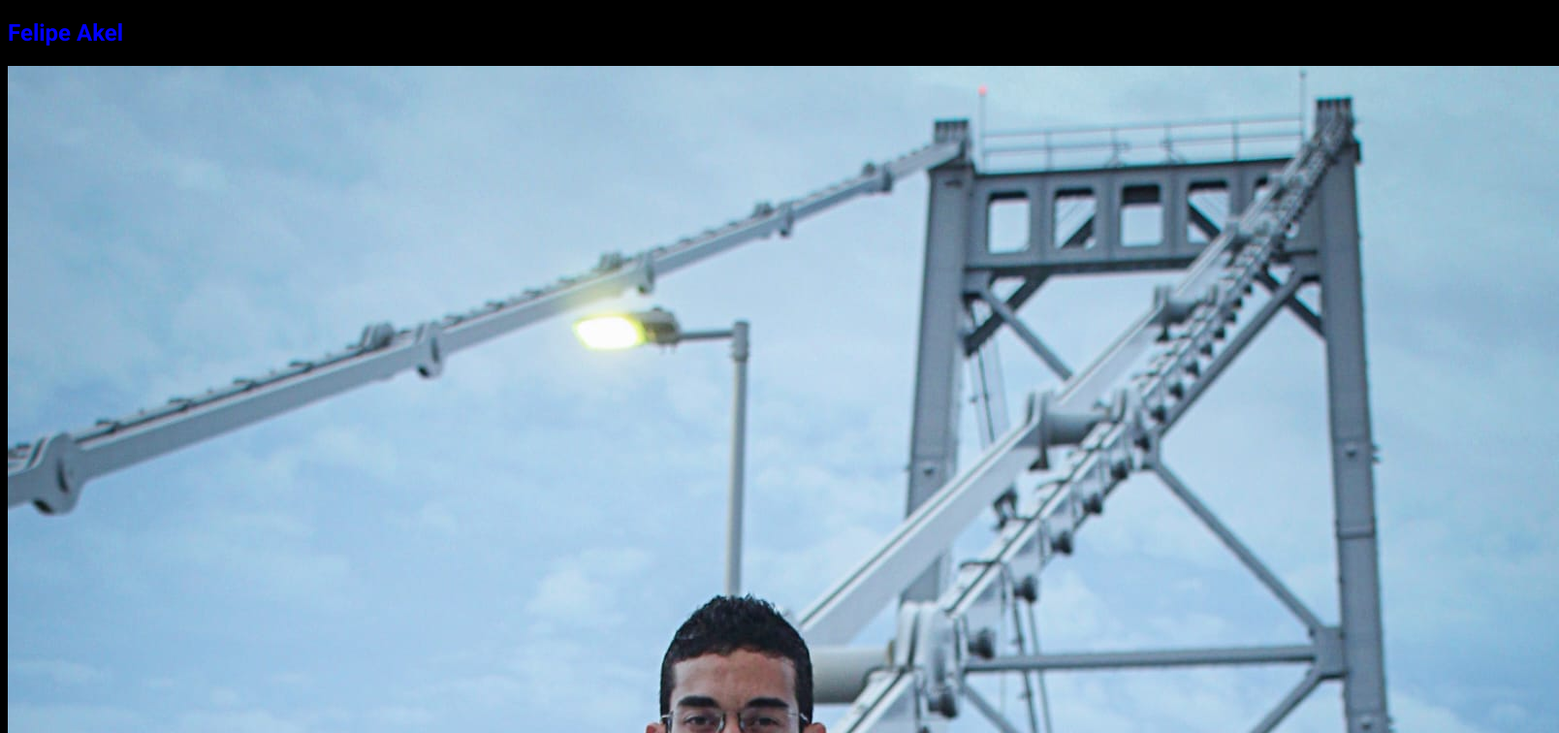
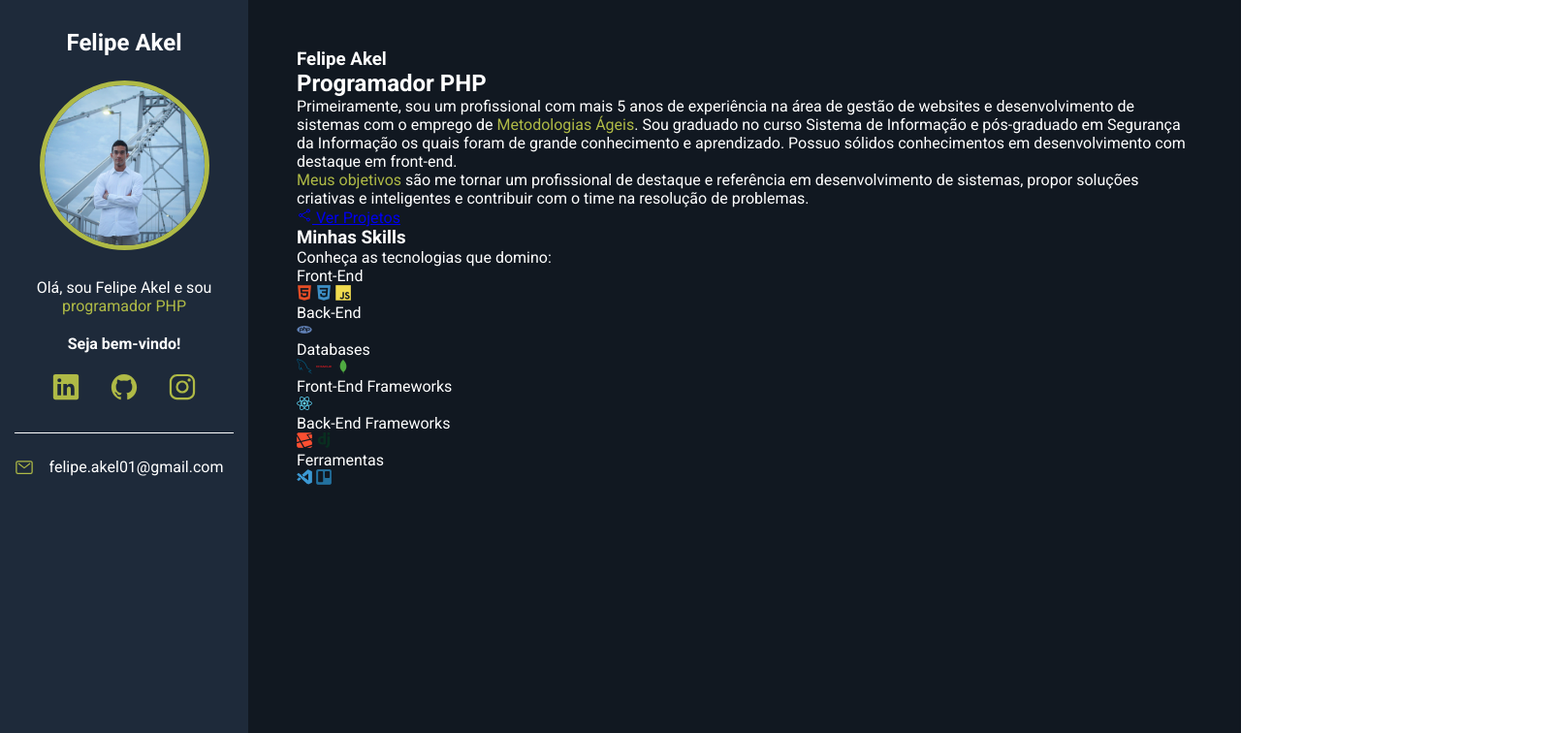
Before and after one commit to FelipeAkel/projeto-final-github, a plain HTML site: page index.html in a window 1280 px wide. Shown: the top 756 px of the page at 97% size, 1608 px wide, since content can reach past the window. Drawn offline with nearby package versions, Linux system fonts and the light colour scheme.

Commit message:
Aplicação de Estilo CSS sobre o aside

```diff
--- a/css/style.css
+++ b/css/style.css
@@ -1,8 +1,109 @@
+/* Reset */
 * {
+    margin: 0px;
+    padding: 0px;
+    box-sizing: border-box;
     font-family: 'Roboto', sans-serif;
 }
 
-body{
-    color: blue;
-    background-color: black;
+/* Variables */
+:root {
+    --main-color: #afba46;
+    --main-text-color: #fff;
+    --border-color: #fff;
+    --bio-background-color: #1E2A3A;
+    --bio-border-color: #293544;
+    --about-background-color: #111821;
 }
+
+/* General */
+.heighlight {
+    color: var(--main-color);
+}
+
+/* Container */
+#container {
+    display: flex;
+    flex-direction: row;
+    color: var(--main-text-color)
+}
+
+#bio-container {
+    flex: 1 1 20%;
+    min-height: 100vh;
+    /*Pegando a tela toda*/
+    background-color: var(--bio-background-color);
+    text-align: center;
+    padding: 30px 15px;
+    border-radius: 5px solid var(--bio-border-color);
+}
+
+#about-container {
+    flex: 1 1 80%;
+    min-height: 100vh;
+    background-color: var(--about-background-color);
+    padding: 50px;
+}
+
+/* Bio container */
+#bio-container h2 {
+    margin-bottom: 25px;
+}
+
+#bio-container p {
+    margin-bottom: 20px;
+}
+
+#bio-image {
+    width: 175px;
+    height: 175px;
+    border-radius: 50%;
+    border: 5px solid var(--main-color);
+    margin-bottom: 25px;
+}
+
+#bio-container #welcome-text {
+    font-weight: bold;
+}
+
+#social-container {
+    display: flex;
+    justify-content: center;
+    list-style: none;
+    border-bottom: 1px solid var(--border-color);
+    margin-bottom: 25px;
+    padding-bottom: 25px;
+}
+
+#social-container li {
+    flex: 1 1 0;
+    max-width: 60px;
+}
+
+#social-container li a {
+    color: var(--main-color);
+    font-size: 30px;
+}
+
+#email-container {
+    display: flex;
+    justify-content: center;
+  }
+
+  #email-container ion-icon,
+  #email-container a {
+    flex: 1 1 0;
+  }
+
+  #email-container a {
+    color: var(--main-text-color);
+    text-decoration: none;
+    max-width: 225px;
+  }
+
+  #email-container ion-icon {
+    color: var(--main-color);
+    font-size: 20px;
+    margin-right: 5px;
+    max-width: 20px;
+  }
--- a/index.html
+++ b/index.html
@@ -28,19 +28,19 @@
 
 <body>
 
-    <main id="content">
+    <main id="container">
         <aside id="bio-container">
             <h2>Felipe Akel</h2>
-            <img src="img/felipe-akel.jpeg" alt="Felipe Akel">
-            <p> Olá, sou Felipe Akel e sou programador PHP </p>
+            <img id="bio-image" src="img/felipe-akel.jpeg" alt="Felipe Akel">
+            <p> Olá, sou Felipe Akel e sou <span class="heighlight" >programador PHP</span> </p>
             <p id="welcome-text">Seja bem-vindo!</p>
-            <ul>
+            <ul id="social-container">
                 <li><a href="#" target="_blank"><ion-icon name="logo-linkedin"></ion-icon></a></li>
                 <li><a href="#" target="_blank"><ion-icon name="logo-github"></ion-icon></a></li>
                 <li><a href="#" target="_blank"><ion-icon name="logo-instagram"></ion-icon></a></li>
             </ul>
-            <div id="mail-container">
-                <ion-icon name="mail-outline"></ion-icon> <a
+            <div id="email-container">
+                <ion-icon name="mail-outline"></ion-icon><a
                     href="mailto:felipe.akel01@gmail.com">felipe.akel01@gmail.com </a>
             </div>
         </aside>
```
